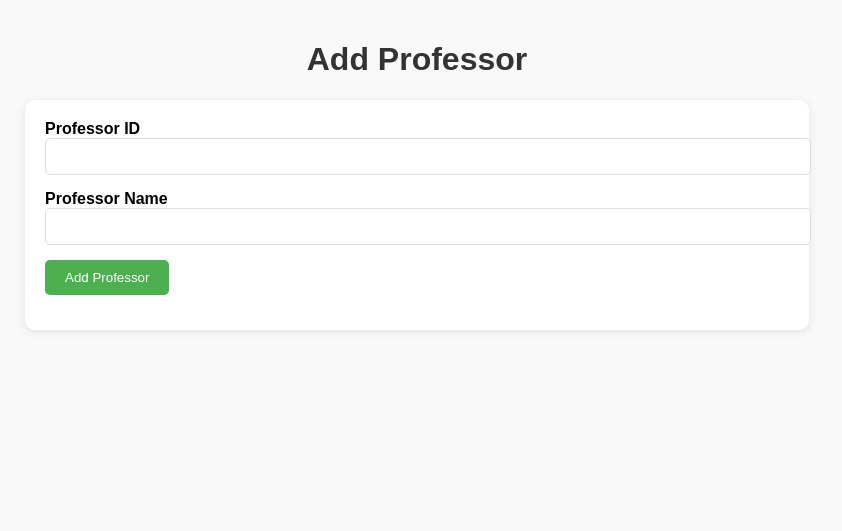
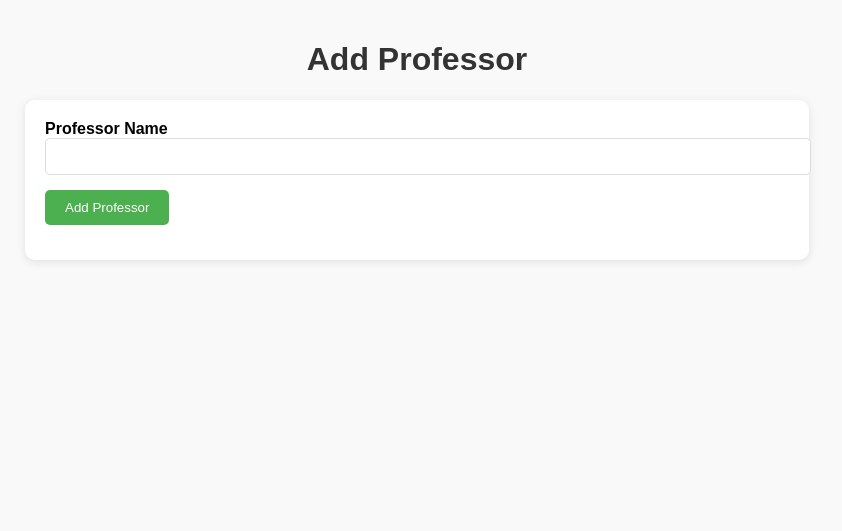
Before and after one commit to Suraj-1408/College_timetable_generator, a Flask app: page /admin/add_professor in a window 1280 px wide. Shown: the top 531 px of the page, without its empty margins (223-1065 px from the left). Run offline with Flask 3, Linux system fonts and the light colour scheme; parts of the project's set-up code (start-up, migrations or seed data) failed here and were passed over; some libraries are stand-ins or nearby versions.

Commit message:
Modified Input fields, removed professor_id

```diff
--- a/templates/admin/add_professor.html
+++ b/templates/admin/add_professor.html
@@ -108,13 +108,7 @@
     <h1>Add Professor</h1>
     <form method="POST" action="{{ url_for('admin.add_professor_view') }}">
         {{ form.hidden_tag() }}
-        <div>
-            {{ form.professor_id.label }}<br>
-            {{ form.professor_id(size=32) }}<br>
-            {% for error in form.professor_id.errors %}
-                <span>[{{ error }}]</span><br>
-            {% endfor %}
-        </div>
+
         <div>
             {{ form.name.label }}<br>
             {{ form.name(size=32) }}<br>
@@ -132,5 +126,16 @@
             <a href="{{ url_for('admin.list_professors') }}" class="btn btn-secondary">View Professors</a>
         </p>
     </div>
+
+    {% with messages = get_flashed_messages(with_categories=true)%}
+        {% if messages %}
+            <ul class="flashes">
+                {% for category,message in messages %}
+                    <li class="alert alert-{{ category }}">{{ message }}</li>
+                {%  endfor %}
+            </ul>
+        {% endif %}
+    {% endwith%}
+
 </body>
 </html>
```
